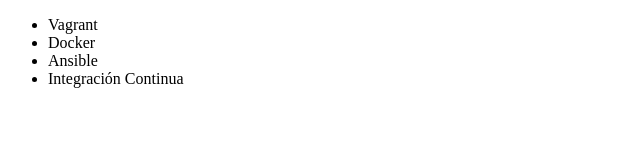
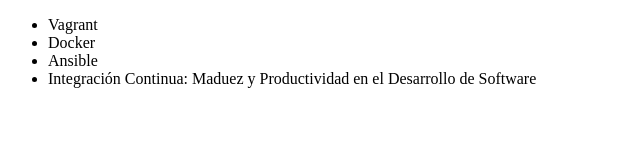
Before and after one commit to Cesarch97/alura-git, a plain HTML site: page index.html in a window 1280 px wide. Shown: the whole page, without its empty margins (0-640 px from the left). Drawn offline with Linux system fonts and the light colour scheme.

Commit message:
modificando el titulo

```diff
--- a/index.html
+++ b/index.html
@@ -2,14 +2,14 @@
 <html lang="en">
     <head>
         <meta charset="UTF-8">
-        <title>Cursos de Alura</title>
+        <title>Cursos de DevOps de Alura</title>
     </head>
     <body>
         <ul>
             <li>Vagrant</li>
             <li>Docker</li>
             <li>Ansible</li>
-            <li>Integración Continua</li>
+            <li>Integración Continua: Maduez y Productividad en el Desarrollo de Software</li>
         </ul>
     </body>
 </html>
```
